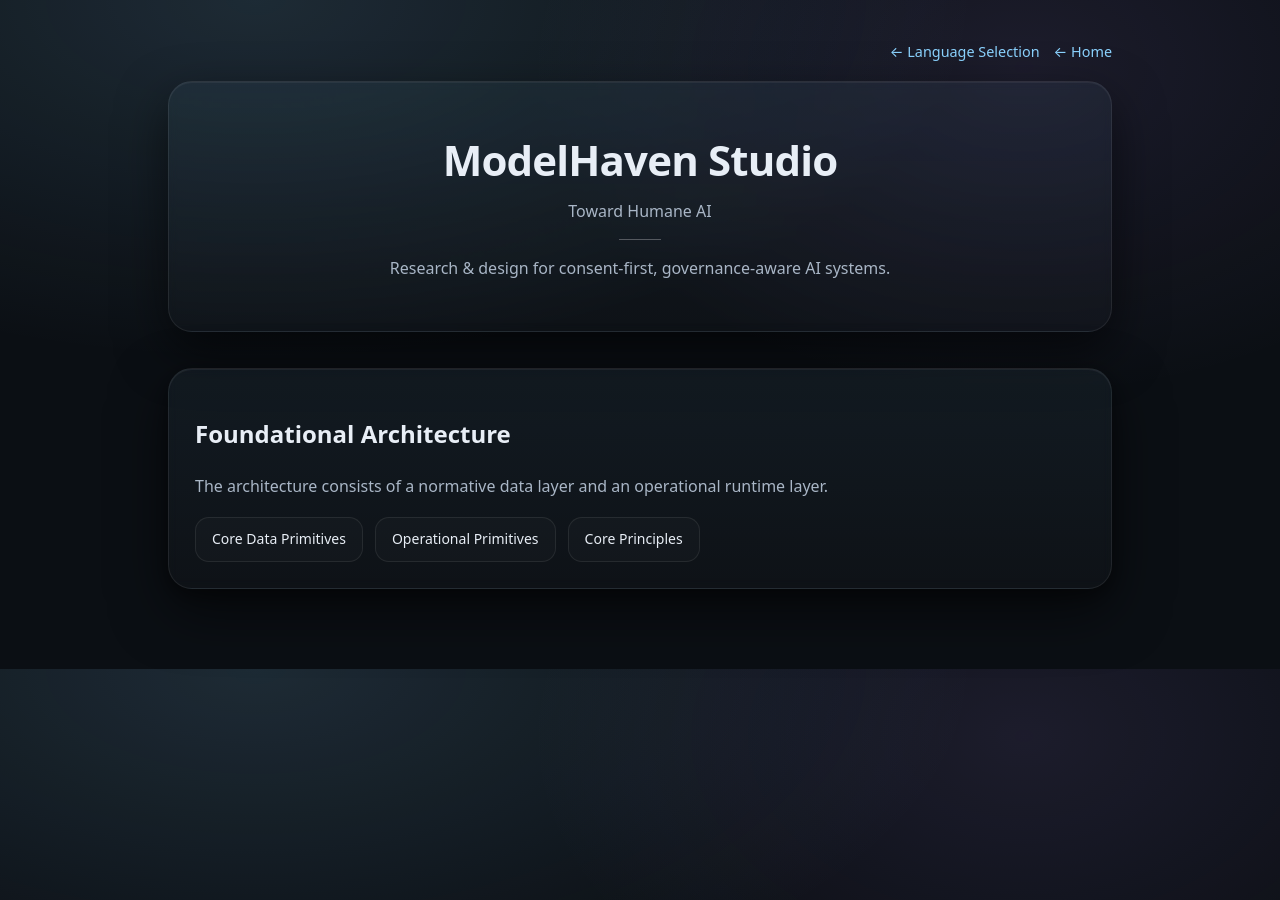
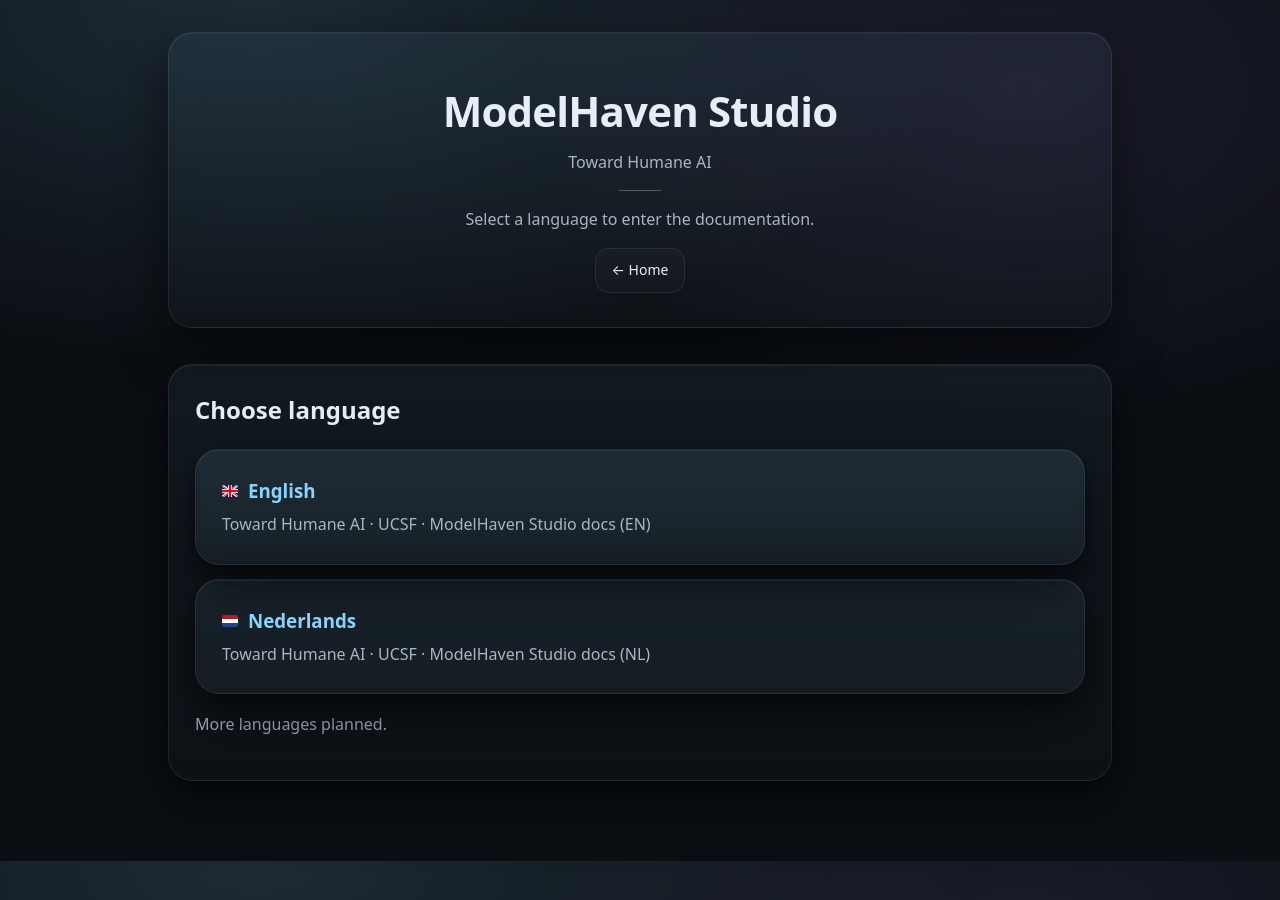
Before and after one commit to MartijnBruzzese/ModelHaven-Studio, a Jekyll site: the page built from index.html, in a window 1280 px wide. Built offline with Jekyll 4.4.1, drawn with Linux system fonts in a browser that asks for light colours.

Commit message:
Update index.html

```diff
--- a/index.html
+++ b/index.html
@@ -1,47 +1,53 @@
 ---
 layout: default
-title: ModelHaven Studio — Toward Humane AI
+title: ModelHaven Studio — Language Selection
 ---
-
-<div class="topbar">
-  <a href="../index.html">← Language Selection</a>
-  <a href="https://martijnbruzzese.github.io/Workspace/">← Home</a>
-</div>
 
 <header class="hero">
   <h1>ModelHaven Studio</h1>
   <p class="subtitle">Toward Humane AI</p>
   <div class="hero-divider"></div>
   <p class="muted">
-    Research & design for consent-first, governance-aware AI systems.
+    Select a language to enter the documentation.
   </p>
+
+  <div class="cta" style="margin-top:14px;">
+    <a class="btn outline" href="https://martijnbruzzese.github.io/Workspace/">← Home</a>
+  </div>
 </header>
 
 <div class="grid">
 
-  <!-- Foundational Layer -->
   <section class="card" style="grid-column:1/-1;">
-    <h2>Foundational Architecture</h2>
+    <h2 style="margin-top:0;">Choose language</h2>
 
-    <p class="muted">
-      The architecture consists of a normative data layer and an operational runtime layer.
-    </p>
+    <div style="display:grid; gap:14px; margin-top:14px;">
 
-    <div style="margin-top:18px; display:flex; flex-wrap:wrap; gap:12px;">
-
-      <a class="btn outline" href="core_data_primitives.html">
-        Core Data Primitives
+      <a class="card" href="en/index.html" style="text-decoration:none;">
+        <h3 style="margin:0; display:flex; align-items:center; gap:10px;">
+          <img src="assets/flags/gb.svg" class="flag-icon" alt="">
+          English
+        </h3>
+        <p class="muted" style="margin:6px 0 0;">
+          Toward Humane AI · UCSF · ModelHaven Studio docs (EN)
+        </p>
       </a>
 
-      <a class="btn outline" href="operational_primitives.html">
-        Operational Primitives
-      </a>
-
-      <a class="btn outline" href="core_principles.html">
-        Core Principles
+      <a class="card" href="nl/index.html" style="text-decoration:none;">
+        <h3 style="margin:0; display:flex; align-items:center; gap:10px;">
+          <img src="assets/flags/nl.svg" class="flag-icon" alt="">
+          Nederlands
+        </h3>
+        <p class="muted" style="margin:6px 0 0;">
+          Toward Humane AI · UCSF · ModelHaven Studio docs (NL)
+        </p>
       </a>
 
     </div>
+
+    <p class="muted" style="margin-top:18px;">
+      More languages planned.
+    </p>
   </section>
 
 </div>
```
